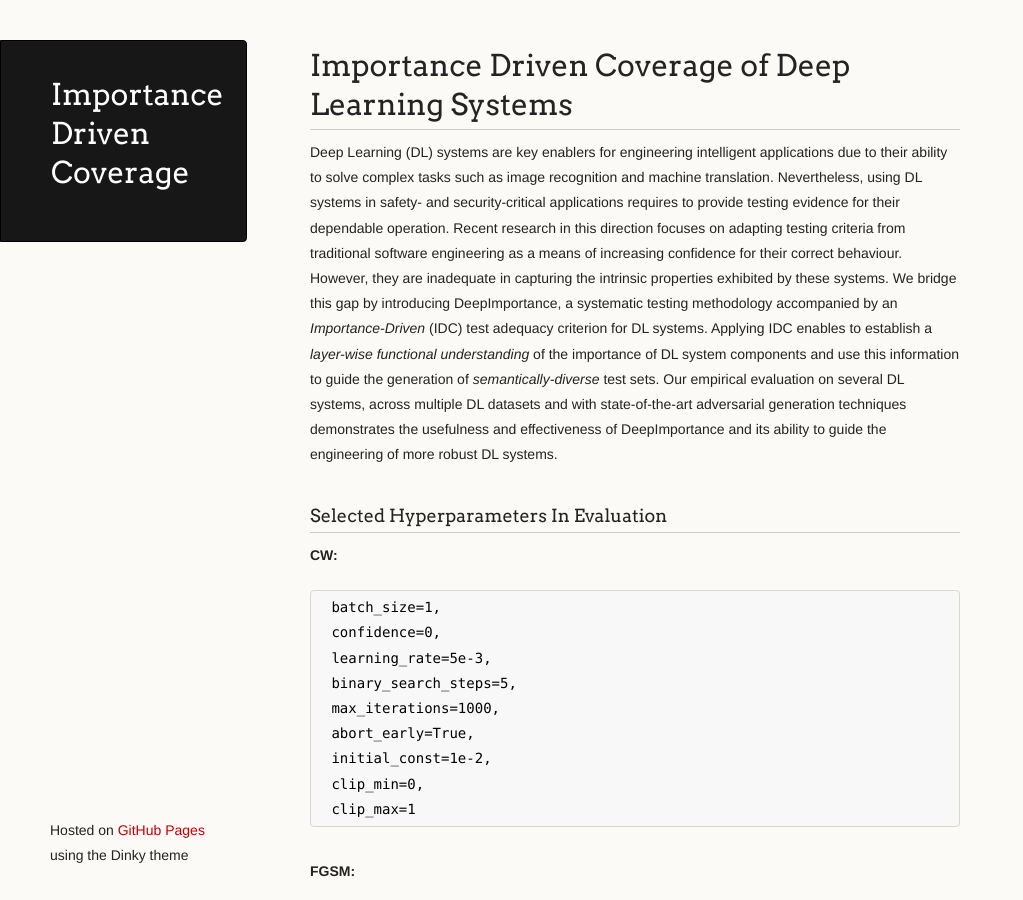
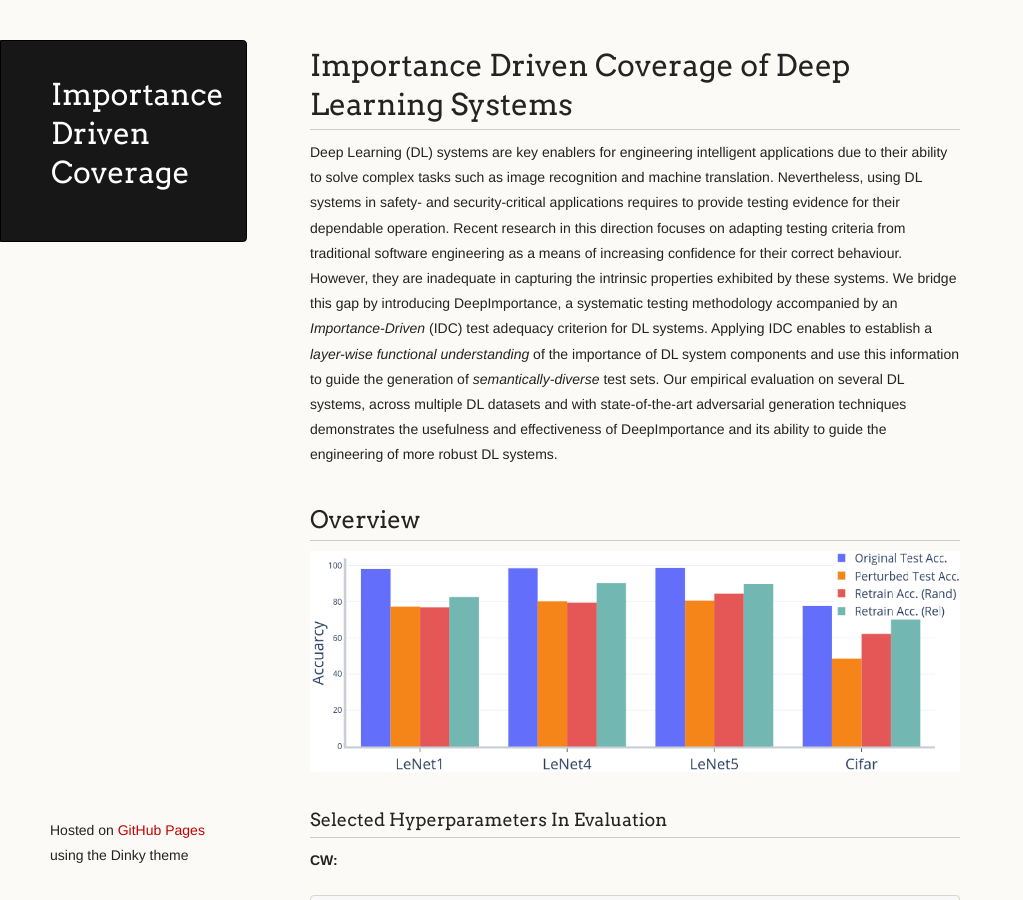
Before and after one commit to DeepImportance/deepimportance.github.io, a Jekyll site: the page built from index.md, in a window 1280 px wide and 900 px high. Shown: the whole window, without its empty margins (0-1023 px from the left). Built offline with Jekyll 4.4.1, drawn with Linux system fonts in a browser that asks for light colours; the repository's description, which GitHub fills in, is left out; our own code applies the rules of GitHub Pages for plain Markdown files.

Commit message:
Add rebustness and overview images

```diff
--- a/index.md
+++ b/index.md
@@ -11,6 +11,9 @@ However, they are inadequate in capturing the intrinsic properties exhibited by
 Applying IDC enables to establish a _layer-wise functional understanding_ of the importance of DL system components  and use this information to guide the generation of _semantically-diverse_ test sets.
 Our empirical evaluation on several DL systems, across multiple DL datasets and with state-of-the-art adversarial generation techniques demonstrates the usefulness and effectiveness of DeepImportance and its ability to guide the engineering of more robust DL systems.
 
+
+## Overview
+![robust](./assets/images/robustness.png)
 
 ### Selected Hyperparameters In Evaluation
 **CW:**
```
Also changed, not shown: assets/images/robustness.png (added), 1 other file.
